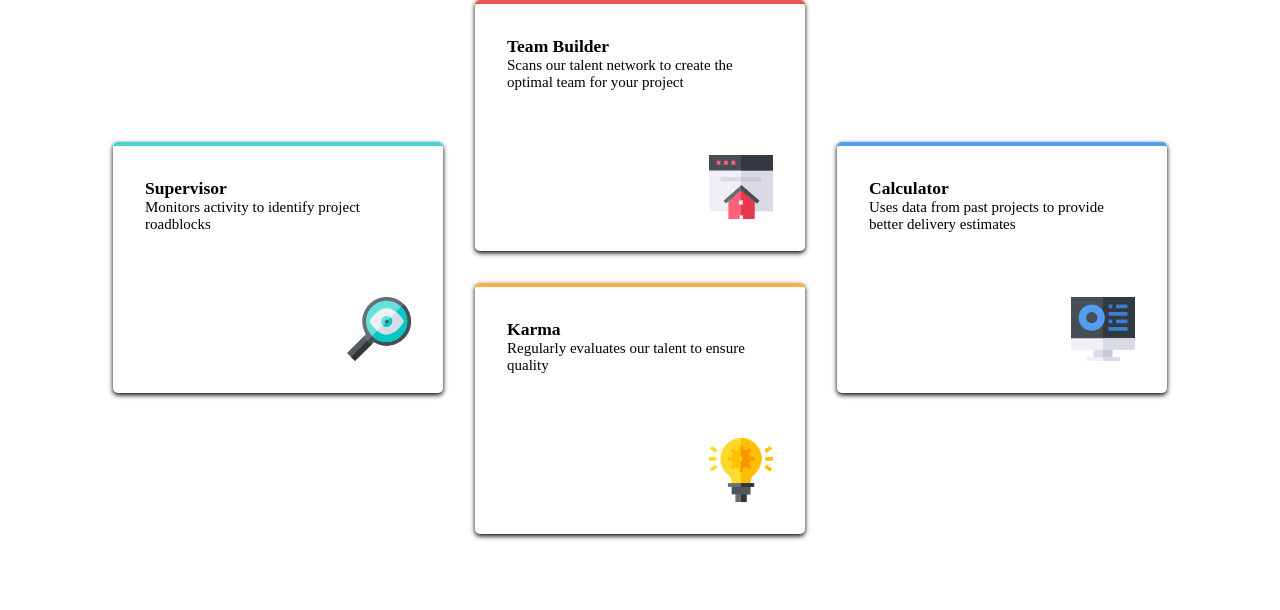
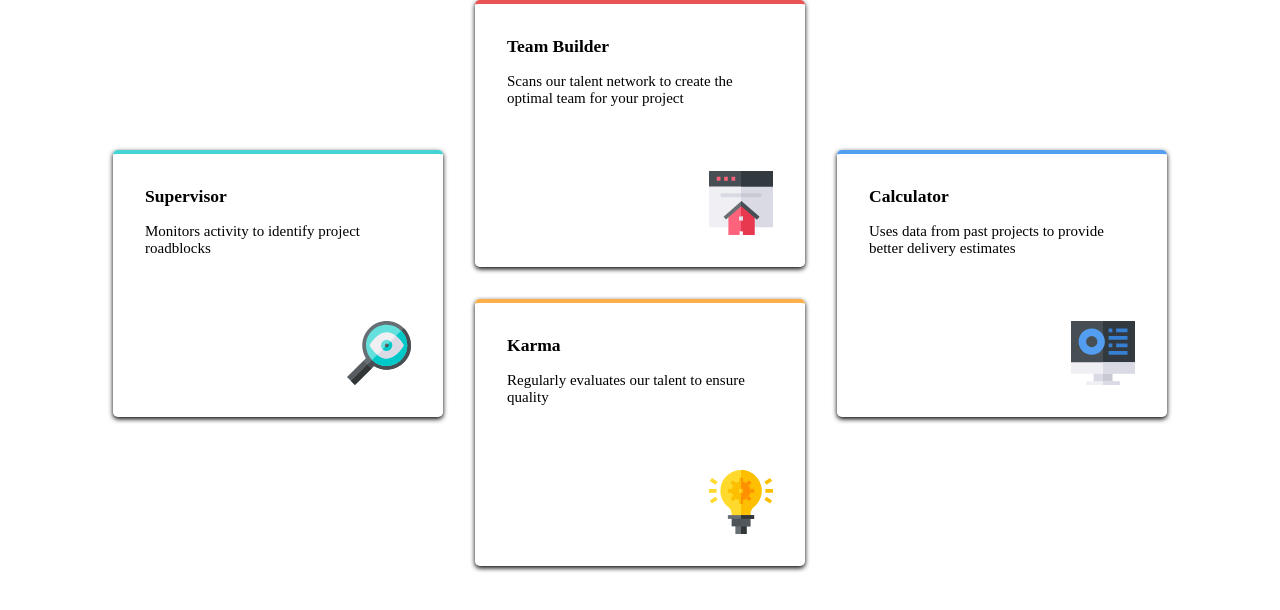
Before and after one commit to CoroWright/four-card-feature-section, a plain HTML site: page index.html in a window 1280 px wide. Drawn offline with Linux system fonts and the light colour scheme.

Commit message:
added margin-top to paragraph

```diff
--- a/style.css
+++ b/style.css
@@ -40,6 +40,10 @@ body {
     margin-top: 2rem;
 }
 
+.card p {
+    margin-top: 1rem;
+}
+
 .card-1 {
     padding: 2rem;
     border-top: .3rem solid var(--Cyan);
```
